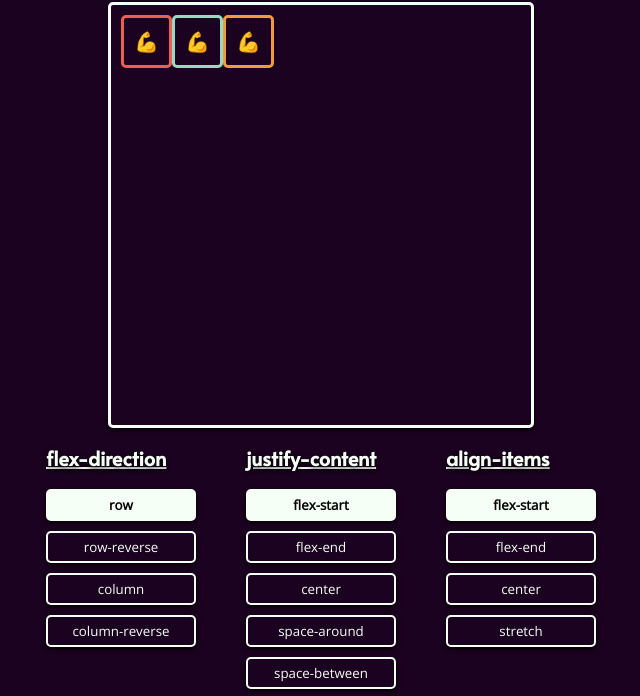
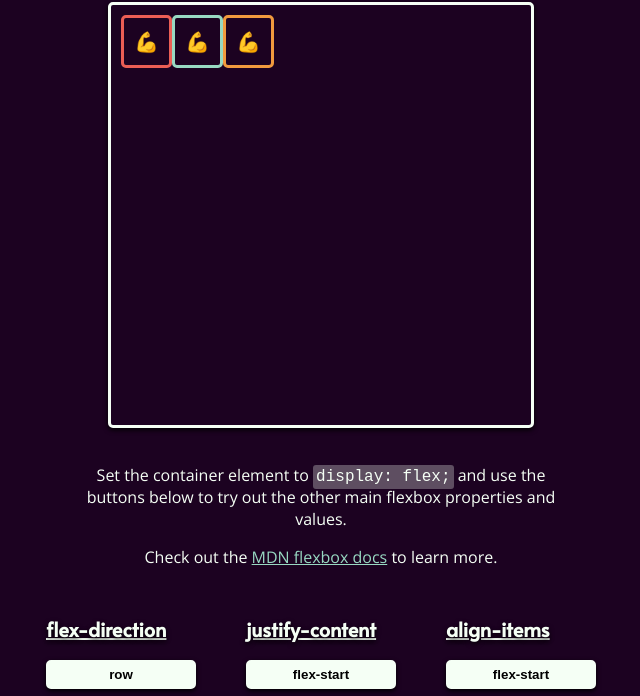
Before and after one commit to andrewmcgov/flexbox-demo, a website: page index.html in a window 1280 px wide. Shown: the part 94-790 px from the top of the page, without its empty margins (319-959 px from the left). Drawn offline with nearby package versions, Linux system fonts and the light colour scheme.

Commit message:
Add info about flexbox and clean up css

```diff
--- a/index.html
+++ b/index.html
@@ -29,6 +29,22 @@
         <span class="flex-item two">💪</span>
         <span class="flex-item three">💪</span>
       </div>
+    </div>
+    <div class="info">
+      <p>
+        Set the container element to <code>display: flex;</code> and use the
+        buttons below to try out the other main flexbox properties and values.
+      </p>
+      <p>
+        Check out the
+        <a
+          target="_blank"
+          rel="noopener"
+          href="https://developer.mozilla.org/en-US/docs/Learn/CSS/CSS_layout/Flexbox"
+          >MDN flexbox docs</a
+        >
+        to learn more.
+      </p>
     </div>
     <div class="controls-container">
       <div class="control flex-direction">
--- a/styles.css
+++ b/styles.css
@@ -1,11 +1,20 @@
+/* ***************************************** */
+/* CSS VARIABLES */
+/* ***************************************** */
+
 :root {
   --main-bg-color: #1c0221;
-  --primary-color: #f5fff5;
+  --primary-rgb: 245, 255, 245;
+  --primary-color: rgb(245, 255, 245);
   --second-color: #eb5e55;
   --third-color: #98d9c2;
   --fourth-color: #f19a3e;
   --shadow: 0px 2px 5px #000;
 }
+
+/* ***************************************** */
+/* GENERAL STUFF */
+/* ***************************************** */
 
 html {
   font-size: 10px;
@@ -21,7 +30,7 @@ h2,
 p,
 span {
   color: var(--primary-color);
-  font-family: Georgia, 'Times New Roman', Times, serif;
+  font-family: 'Open Sans', sans-serif;
 }
 
 h1 {
@@ -35,10 +44,18 @@ h2 {
   font-family: 'Alata', sans-serif;
 }
 
-p,
-button {
-  font-family: 'Open Sans', sans-serif;
+a {
+  color: var(--third-color);
 }
+
+/* ***************************************** */
+/* FLEX CONTAINER AREA */
+/* ***************************************** */
+
+/*  Somthing interesting I found out while making this,
+    you cannot use css variablse inside media queries.
+    https://stackoverflow.com/questions/40722882/css-native-variables-not-working-in-media-queries
+*/
 
 @media screen and (max-width: 500px) {
   .top-container {
@@ -93,6 +110,39 @@ button {
   border-color: rgb(1, 212, 212);
 }
 
+/* ***************************************** */
+/* INFO SECTION */
+/* ***************************************** */
+
+.info {
+  text-align: center;
+  margin: 0 auto;
+  max-width: 500px;
+  padding: 2rem 0 1.5rem;
+}
+
+@media screen and (max-width: 500px) {
+  .info {
+    flex-direction: column;
+    align-items: center;
+    margin-top: 430px;
+  }
+}
+
+.info p {
+  font-size: 1.6rem;
+}
+
+code {
+  background-color: rgba(var(--primary-rgb), 0.3);
+  padding: 3px;
+  border-radius: 3px;
+}
+
+/* ***************************************** */
+/* CONTROLS SECTION */
+/* ***************************************** */
+
 .controls-container {
   display: flex;
   max-width: 600px;
@@ -104,7 +154,6 @@ button {
   .controls-container {
     flex-direction: column;
     align-items: center;
-    margin-top: 430px;
   }
 }
 
@@ -161,11 +210,9 @@ button {
   text-align: center;
 }
 
-.tagline a {
-  color: var(--third-color);
-}
-
-/* FLEX CLASSES **************************/
+/* ***************************************** */
+/* FLEX CLASSES */
+/* ***************************************** */
 
 .flex-direction-row {
   flex-direction: row;
```
